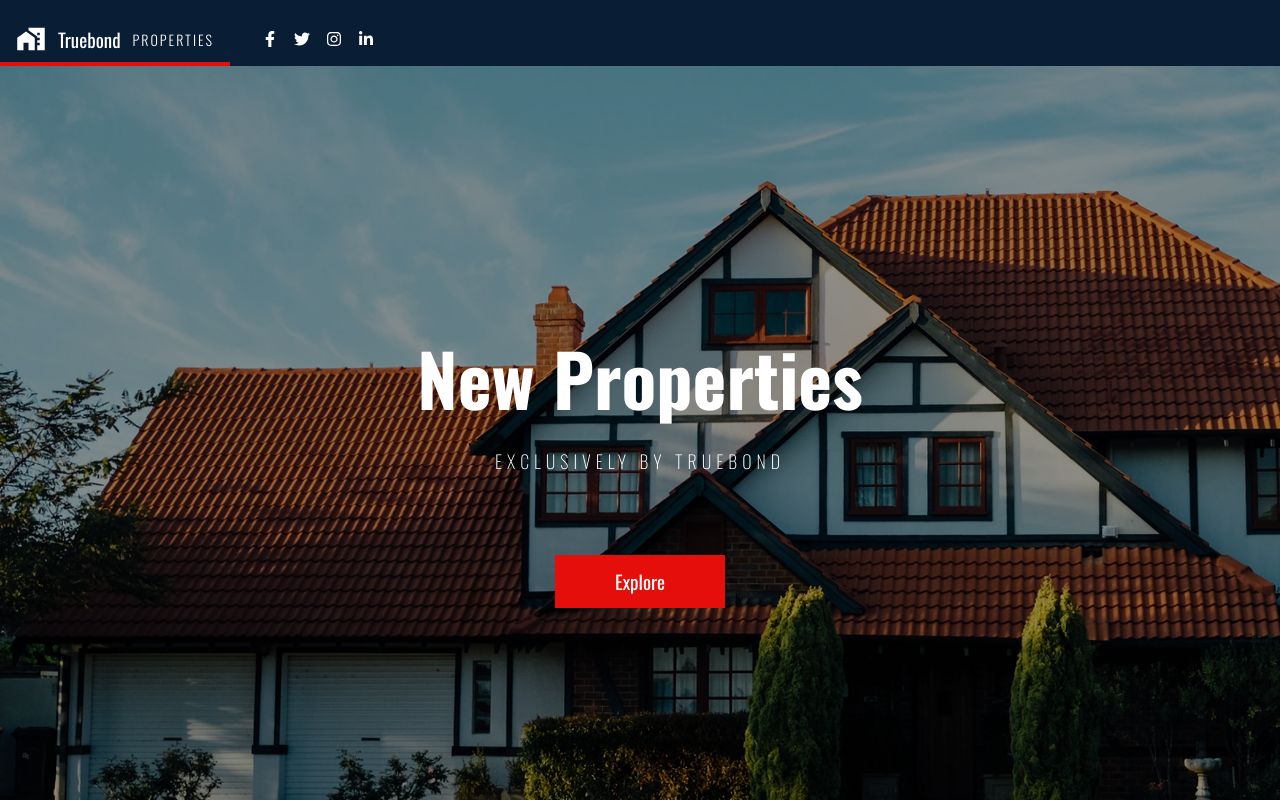
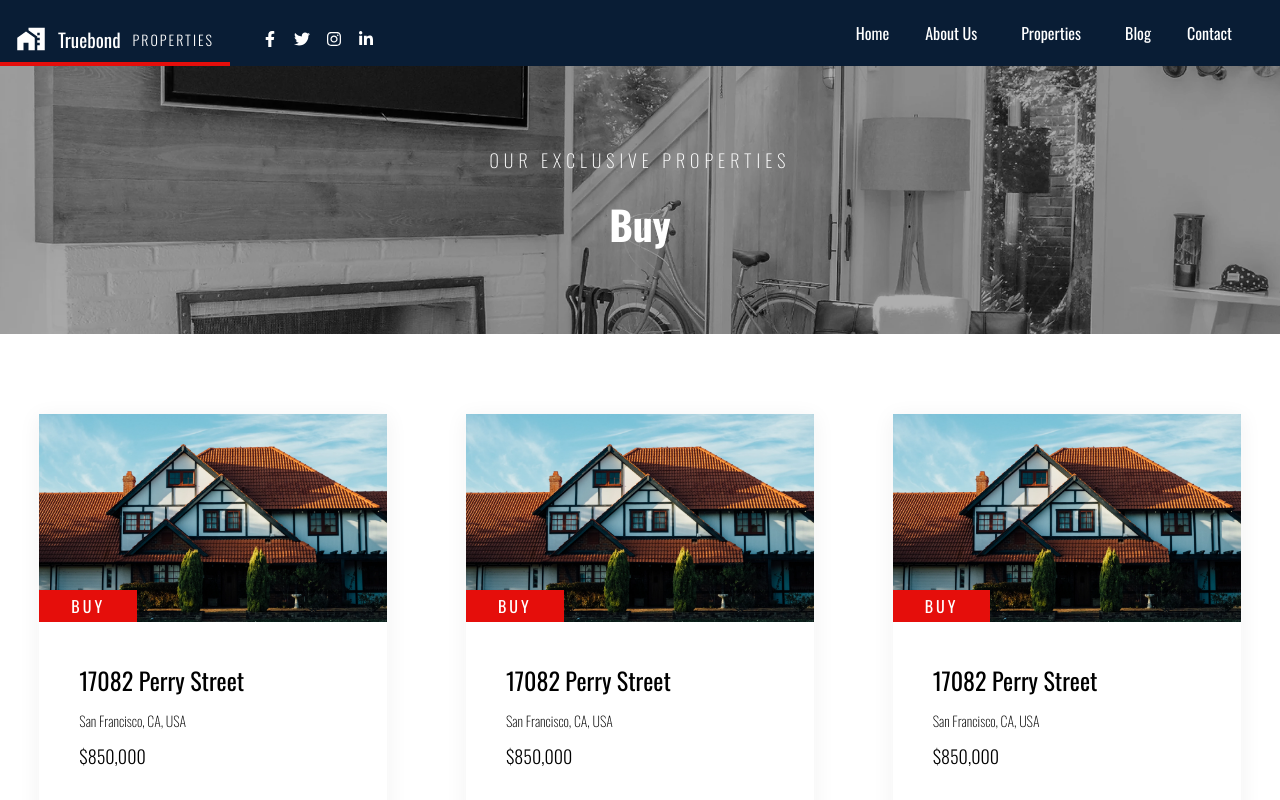
Before and after one commit to marketintelsolutions/truebondproperty, a React (Create React App) app: page /buy in a window 1280 px wide. Shown: the top 800 px of the page. Built offline with nearby package versions, Linux system fonts and the light colour scheme.

Commit message:
properties page

```diff
--- a/package.json
+++ b/package.json
@@ -9,6 +9,7 @@
     "react": "^18.3.1",
     "react-dom": "^18.3.1",
     "react-icons": "^5.3.0",
+    "react-router-dom": "^6.28.0",
     "react-scripts": "5.0.1",
     "web-vitals": "^2.1.4"
   },
--- a/src/App.js
+++ b/src/App.js
@@ -1,12 +1,50 @@
 import MainLayout from "./components/MainLayout";
+import AllProperties from "./pages/AllProperties";
+import Buy from "./pages/Buy";
 import Landing from "./pages/Landing";
+import {
+  createBrowserRouter,
+  RouterProvider,
+} from "react-router-dom";
+import Rent from "./pages/Rent";
 
 function App() {
+
+  const router = createBrowserRouter([
+    {
+      path: "/",
+      element: (
+        <MainLayout>
+          <Landing />
+        </MainLayout>
+      ),
+    },
+    {
+      path: "/all-properties",
+      element: <MainLayout>
+        <AllProperties />
+      </MainLayout>,
+    },
+    {
+      path: "/buy",
+      element: <MainLayout>
+        <Buy />
+      </MainLayout>,
+    },
+    {
+      path: "/rent",
+      element: <MainLayout>
+        <Rent />
+      </MainLayout>,
+    },
+  ]);
   return (
     <div className="App">
-      <MainLayout>
+      <RouterProvider router={router} />
+
+      {/* <MainLayout>
         <Landing />
-      </MainLayout>
+      </MainLayout> */}
     </div>
   );
 }
--- a/src/components/Landing/PropertyCard.js
+++ b/src/components/Landing/PropertyCard.js
@@ -5,9 +5,9 @@ import { RiMenu3Fill } from 'react-icons/ri'
 
 const PropertyCard = () => {
     return (
-        <div className='shadow-[0_4px_20px_2px_rgba(43,43,43,0.05)]'>
+        <div className='shadow-[0_4px_20px_2px_rgba(43,43,43,0.05)] w-full mx-auto max-w-[348px]'>
             <div className='relative'>
-                <img src='/images/house.webp' className='w-full max-w-[348px] h-[208px] object-cover ' />
+                <img src='/images/house.webp' className='w-full h-[208px] object-cover ' />
                 <span className='inline-flex px-8 py-1 bg-primaryRed tracking-[3px] absolute bottom-0 left-0 text-white'>BUY</span>
             </div>
             <div className='bg-white px-10 py-10 flex flex-col gap-3'>
--- a/src/components/MainLayout.js
+++ b/src/components/MainLayout.js
@@ -1,10 +1,11 @@
 import React from 'react'
 import Navbar from './Navbar'
 import Footer from './Footer'
+import Contact from './Landing/Contact'
 
 const MainLayout = ({ children }) => {
     return (
-        <div><Navbar />{children}<Footer /></div>
+        <div><Navbar />{children}<Contact /><Footer /></div>
     )
 }
 
--- a/src/components/Navbar.js
+++ b/src/components/Navbar.js
@@ -1,10 +1,14 @@
-import React from 'react'
+import React, { useState } from 'react'
 import { FaFacebookF, FaInstagram, FaLinkedinIn, FaTwitter } from 'react-icons/fa'
 import { MdHomeWork } from 'react-icons/md'
+import { Link } from 'react-router-dom'
+// import { } from 'react-router'
 
 const Navbar = () => {
+    const [isDropdown, setIsDropdown] = useState(false)
     return (
-        <nav className='flex  gap-8   items-center bg-primaryBlue text-white'>
+        <nav className='flex  gap-8 justify-between  items-center bg-primaryBlue text-white'>
+            <div className='flex items-center gap-8'>
                 <div className='flex px-4 items-center gap-3 h-full pt-6 pb-2 border-b-4 border-primaryRed'>
                     <span><MdHomeWork size={30} /></span>
                     <h1 className='text-[19px]'>Truebond</h1>
@@ -16,6 +20,21 @@ const Navbar = () => {
                     <span><FaInstagram size={16} /></span>
                     <span><FaLinkedinIn size={16} /></span>
                 </div>
+            </div>
+            <div className='flex items-center gap-5 pr-10'>
+                <Link to={'/'} className='px-2'>Home</Link>
+                <Link to={'/about-us'} className='px-2'>About Us</Link>
+                <div className='relative px-4' onClick={() => setIsDropdown(!isDropdown)} onMouseEnter={() => setIsDropdown(true)} >
+                    Properties
+                    {isDropdown && <div onMouseLeave={() => setIsDropdown(false)} className='flex flex-col gap-2 absolute top-[150%] py-2 left-0 bg-primaryBlue w-full px-4'>
+                        <Link to={'/all-properties'} className='hover:text-primaryRed'>All</Link>
+                        <Link to={'/buy'} className='hover:text-primaryRed'>Buy</Link>
+                        <Link to={'/rent'} className='hover:text-primaryRed' >Rent</Link>
+                    </div>}
+                </div>
+                <Link to={'/blog'} className='px-2'>Blog</Link>
+                <Link to={'/contact'} className='px-2'>Contact</Link>
+            </div>
         </nav>
     )
 }
--- /dev/null
+++ b/src/pages/AllProperties.js
@@ -0,0 +1,23 @@
+import React from 'react'
+import PropertyCard from '../components/Landing/PropertyCard'
+
+const AllProperties = () => {
+    return (
+        <section className='pb-20'>
+            <div className='' style={{ backgroundImage: `url(/images/bicycle.webp)`, backgroundSize: 'cover' }}>
+                <div className='h-full w-full flex flex-col justify-center items-center gap-5 py-20 bg-[#00000051] text-white'>
+                    <p className='text-lg tracking-[5px] font-thin'>OUR EXCLUSIVE PROPERTIES</p>
+                    <h1 className='text-[40px] font-bold'>All Properties</h1>
+                </div>
+            </div>
+            <div className='grid grid-cols-3 gap-y-20 w-full max-w-max mx-auto mt-20'>
+                {
+
+                    Array.from({ length: 9 }, (_, index) => <PropertyCard key={index} />)
+                }
+            </div>
+        </section>
+    )
+}
+
+export default AllProperties
--- /dev/null
+++ b/src/pages/Buy.js
@@ -0,0 +1,23 @@
+import React from 'react'
+import PropertyCard from '../components/Landing/PropertyCard'
+
+const Buy = () => {
+    return (
+        <section className='pb-20'>
+            <div className='' style={{ backgroundImage: `url(/images/bicycle.webp)`, backgroundSize: 'cover' }}>
+                <div className='h-full w-full flex flex-col justify-center items-center gap-5 py-20 bg-[#00000051] text-white'>
+                    <p className='text-lg tracking-[5px] font-thin'>OUR EXCLUSIVE PROPERTIES</p>
+                    <h1 className='text-[40px] font-bold'>Buy</h1>
+                </div>
+            </div>
+            <div className='grid grid-cols-3 gap-y-20 w-full max-w-max mx-auto mt-20'>
+                {
+
+                    Array.from({ length: 6 }, (_, index) => <PropertyCard key={index} />)
+                }
+            </div>
+        </section>
+    )
+}
+
+export default Buy
--- /dev/null
+++ b/src/pages/Contact.js
@@ -0,0 +1,9 @@
+import React from 'react'
+
+const Contact = () => {
+    return (
+        <div>Contact</div>
+    )
+}
+
+export default Contact
--- a/src/pages/Landing.js
+++ b/src/pages/Landing.js
@@ -14,7 +14,7 @@ const Landing = () => {
             <ForSale />
             <ForRent />
             <ClientStories />
-            <Contact />
+
         </main>
     )
 }
--- /dev/null
+++ b/src/pages/Rent.js
@@ -0,0 +1,23 @@
+import React from 'react'
+import PropertyCard from '../components/Landing/PropertyCard'
+
+const Rent = () => {
+    return (
+        <section className='pb-20'>
+            <div className='' style={{ backgroundImage: `url(/images/bicycle.webp)`, backgroundSize: 'cover' }}>
+                <div className='h-full w-full flex flex-col justify-center items-center gap-5 py-20 bg-[#00000051] text-white'>
+                    <p className='text-lg tracking-[5px] font-thin'>OUR EXCLUSIVE PROPERTIES</p>
+                    <h1 className='text-[40px] font-bold'>Rent</h1>
+                </div>
+            </div>
+            <div className='grid grid-cols-3 gap-y-20 w-full max-w-max mx-auto mt-20'>
+                {
+
+                    Array.from({ length: 9 }, (_, index) => <PropertyCard key={index} />)
+                }
+            </div>
+        </section>
+    )
+}
+
+export default Rent
```
Also changed, not shown: src/index.js (+7 -3 lines), public/images/bicycle.webp (added), 1 other file (tests, documents, lock files or other folders). Lines whose indentation alone changed are shown as unchanged.
